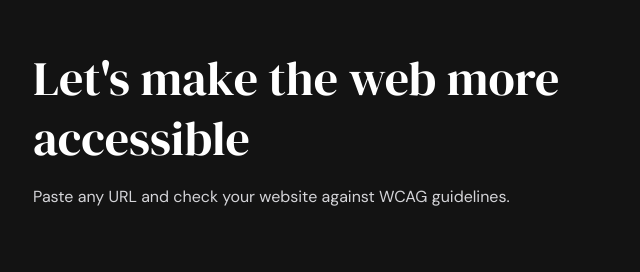
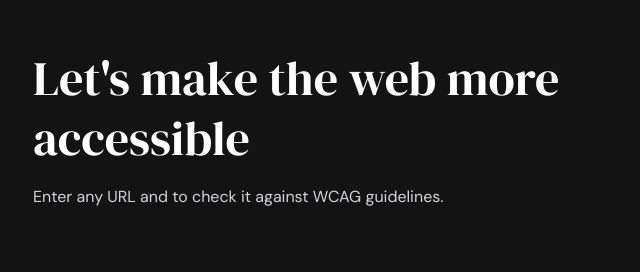
Before and after one commit to tudorDrayfus/accessibility-checker, a Next.js app: page / in a window 1280 px wide. Shown: the part 113-385 px from the top of the page, without its empty margins (319-959 px from the left). Built offline with nearby package versions, Linux system fonts and the light colour scheme.

Commit message:
pullig latest

```diff
--- a/app/page.tsx
+++ b/app/page.tsx
@@ -594,7 +594,7 @@
                 Let&apos;s make the web more accessible
               </h1>
               <p className="text-[#d4d4d8] text-base leading-[26px]">
-                Paste any URL and check your website against WCAG guidelines.
+                Enter any URL and to check it against WCAG guidelines.
               </p>
             </div>
 
```
